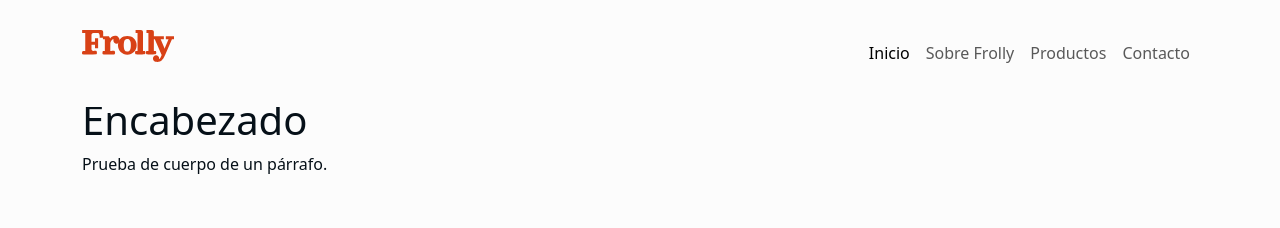
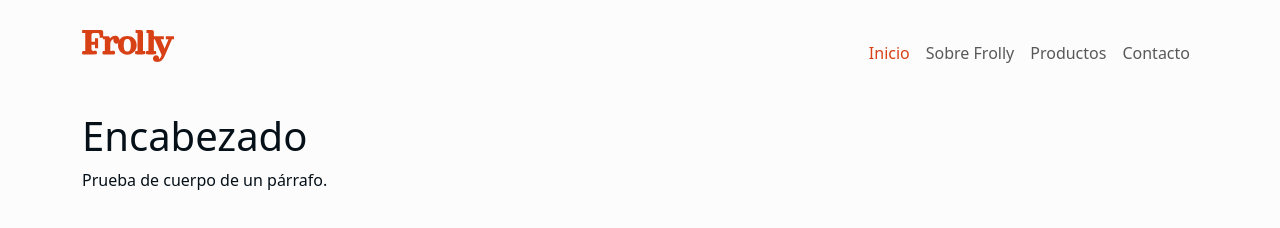
Before and after one commit to Davecelot/menu-secreto, a plain HTML site: page index.html in a window 1280 px wide. Drawn offline with nearby package versions, Linux system fonts and the light colour scheme; a web font is replaced by a local one.

Commit message:
Navlink states edited for hover and active states.

```diff
--- a/styles.css
+++ b/styles.css
@@ -42,8 +42,18 @@ body {
     background-color: var(--white) !important;
 }
 
+.navbar-nav .nav-link.active {
+    color: var(--red);
+    font-weight: 500;
+}
+
+.nav-link:focus, .nav-link:hover {
+    color: var(--red);
+    opacity: 0.8;
+}
+
 /* --- !! HEADER STYLES !! --- */
 
 header {
-    margin-top: 6rem;
+    margin-top: 7rem;
 }
```
